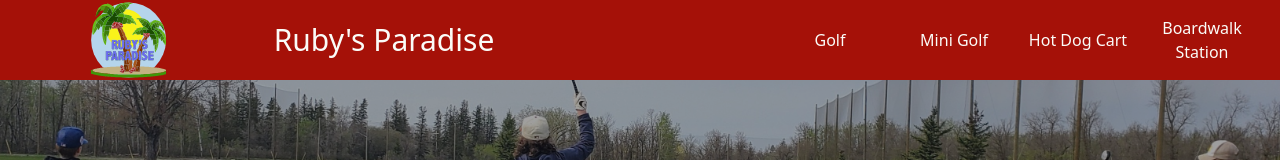
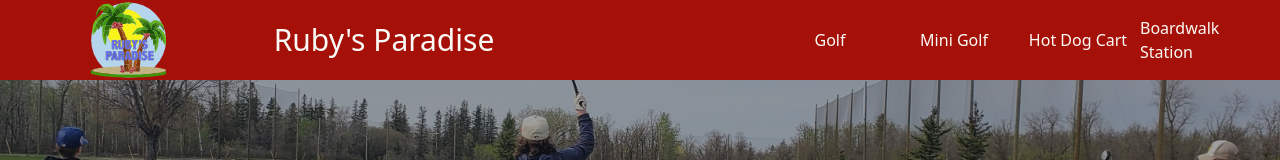
Before and after one commit to travisfriesen/rubys-website, a React (Vite) app: page / in a window 1280 px wide. Shown: the top 160 px of the page. Built offline with nearby package versions, Linux system fonts and the light colour scheme.

Commit message:
Revert "fix(button): center label text"
This reverts commit d48f6d30ac9148b0f7f490985548aa238d5ce877.

```diff
--- a/src/components/button.tsx
+++ b/src/components/button.tsx
@@ -10,7 +10,7 @@ export const Button = ({ href, label, onClick }: IButton) => {
   return (
     <div className="flex m-auto">
       <Link className="w-full h-full" to={href}>
-        <div className="text-r-text text-center">{label}</div>
+        <div className="text-r-text">{label}</div>
       </Link>
     </div>
   );
```
